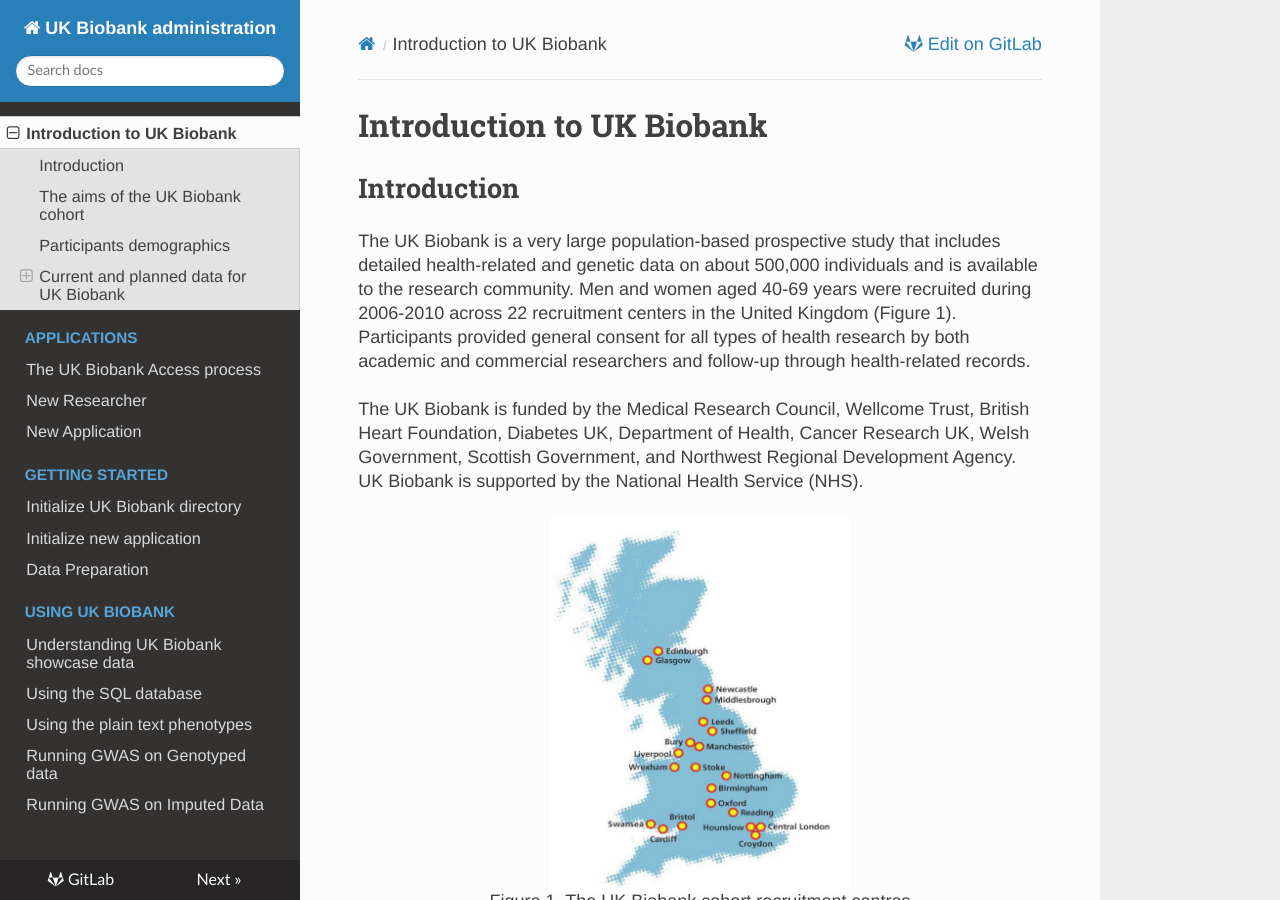
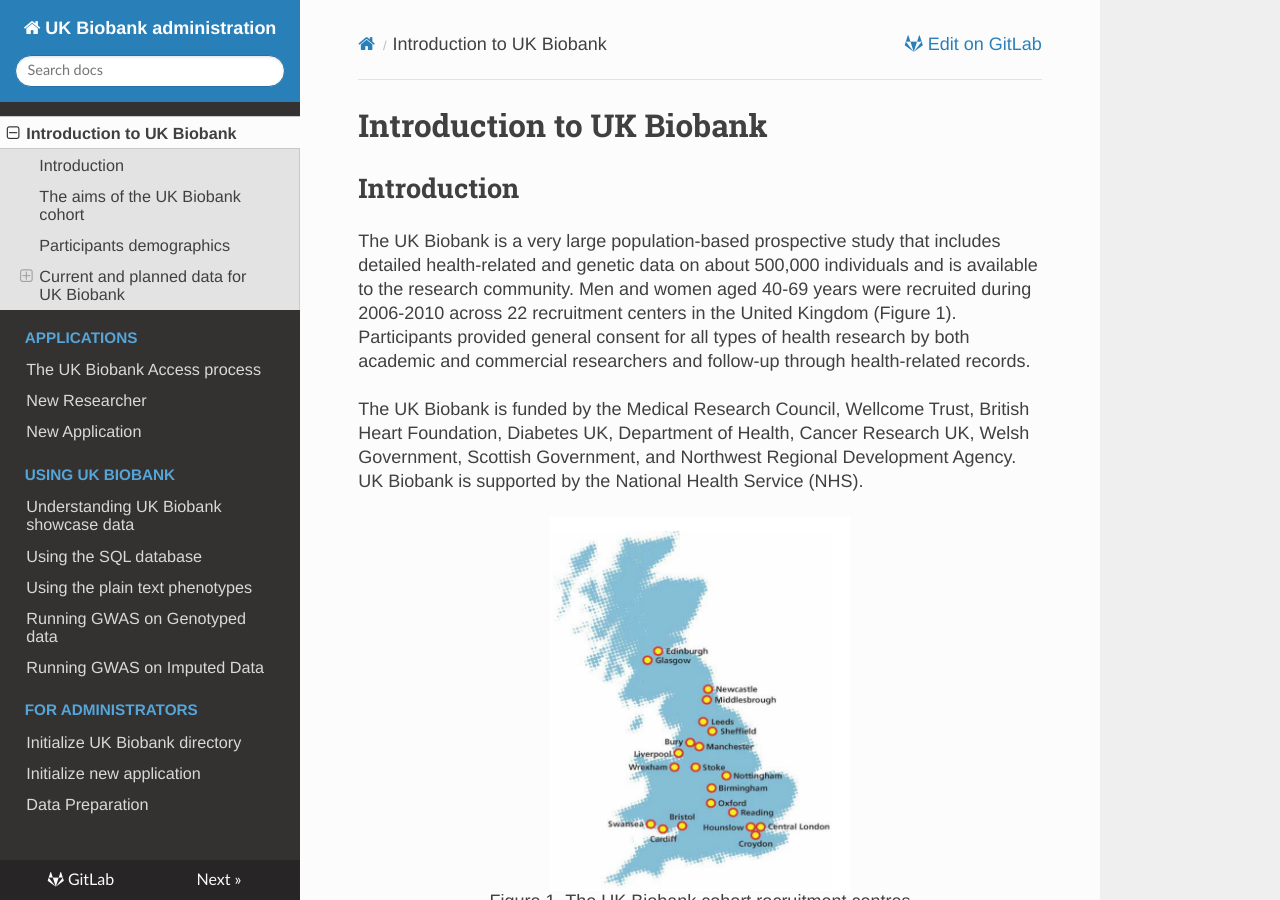
Before and after one commit to garethmarkel/ukb-administration, an MkDocs documentation site: the page built from docs/index.md, in a window 1280 px wide and 900 px high. Built offline with MkDocs 1.6.1, drawn with Linux system fonts in a browser that asks for light colours; comment, search, counter and statistics services are not loaded.

Commit message:
[Update] Reorganize data flow

```diff
--- a/mkdocs.yml
+++ b/mkdocs.yml
@@ -9,16 +9,16 @@ nav:
         - admin/ukb_access_process.md
         - admin/new_researcher.md
         - admin/new_application.md
-    - Getting Started:
-        -  admin/init_structure.md
-        -  admin/init_application.md
-        -  admin/master_generation.md
     - Using UK Biobank:
         - pheno/data_manipulation.md
         - pheno/understand_sql.md
         - pheno/tradition.md
         - gwas/genotyped_data.md
         - gwas/imputed_data.md
+    - For Administrators:
+        -  admin/init_structure.md
+        -  admin/init_application.md
+        -  admin/master_generation.md
 theme:
     name: readthedocs
     highlightjs: false
```
